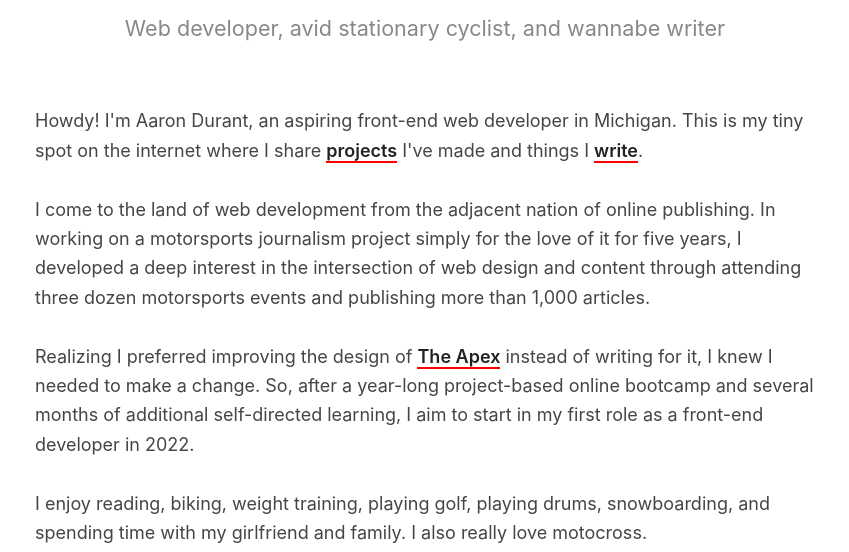
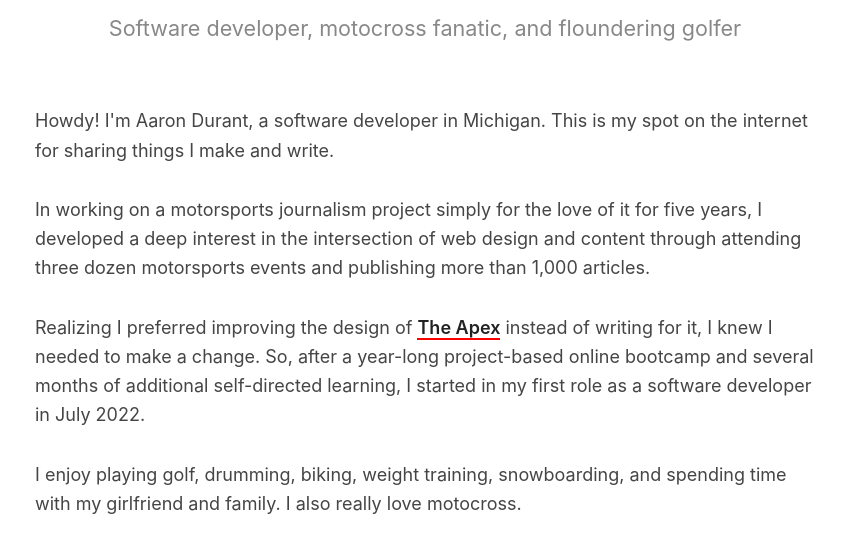
Before and after one commit to AaronRDurant/aaron-durant, a Gatsby site: page /about in a window 1280 px wide. Shown: the part 173-725 px from the top of the page, without its empty margins (215-1064 px from the left). Built offline with nearby package versions, Linux system fonts and the light colour scheme; Gatsby itself is replaced by a stand-in of ours.

Commit message:
Update images and about page

```diff
--- a/gatsby-config.js
+++ b/gatsby-config.js
@@ -3,7 +3,7 @@ module.exports = {
     title: `Aaron Durant`,
     author: {
       name: `Aaron Durant`,
-      summary: `, a front-end developer in Michigan intrigued by the intersection of web design and content.`,
+      summary: `, a software developer in Michigan intrigued by the intersection of web design and content.`,
     },
     description: `Aaron Durant's personal website, built with Gatsby.`,
     siteUrl: `https://aarondurant.com`,
--- a/package.json
+++ b/package.json
@@ -1,7 +1,7 @@
 {
   "name": "aaron-durant",
   "private": true,
-  "description": "Aaron Durant's personal website, built with Gatsby.",
+  "description": "Aaron Durant's personal website.",
   "version": "1.0.0",
   "author": "Aaron Durant <aaron@aarondurant.com> (https://www.aarondurant.com/)",
   "dependencies": {
--- a/src/components/Bio.js
+++ b/src/components/Bio.js
@@ -29,7 +29,7 @@ const Bio = () => {
         className="bio-avatar"
         layout="fixed"
         formats={["auto", "webp", "avif"]}
-        src="../images/aaron-durant-belle-isle.jpg"
+        src="../images/aaron-durant-chicago.jpg"
         width={100}
         height={100}
         quality={100}
--- a/src/pages/about.js
+++ b/src/pages/about.js
@@ -1,5 +1,5 @@
 import * as React from "react";
-import { Link, graphql } from "gatsby";
+import { graphql } from "gatsby";
 
 import Layout from "../components/Layout";
 import Seo from "../components/Seo";
@@ -14,24 +14,20 @@ const About = ({ data, location }) => {
         <header>
           <div className="page-header">
             <h1>About Me</h1>
-            <p>Web developer, avid stationary cyclist, and wannabe writer</p>
+            <p>Software developer, motocross fanatic, and floundering golfer</p>
           </div>
         </header>
 
         <section>
           <p>
-            Howdy! I'm Aaron Durant, an aspiring front-end web developer in
-            Michigan. This is my tiny spot on the internet where I share{" "}
-            <Link to="/projects">projects</Link> I've made and things I{" "}
-            <Link to="/blog">write</Link>.
+            Howdy! I'm Aaron Durant, a software developer in Michigan. This is
+            my spot on the internet for sharing things I make and write.
           </p>
           <p>
-            I come to the land of web development from the adjacent nation of
-            online publishing. In working on a motorsports journalism project
-            simply for the love of it for five years, I developed a deep
-            interest in the intersection of web design and content through
-            attending three dozen motorsports events and publishing more than
-            1,000 articles.
+            In working on a motorsports journalism project simply for the love
+            of it for five years, I developed a deep interest in the
+            intersection of web design and content through attending three dozen
+            motorsports events and publishing more than 1,000 articles.
           </p>
           <p>
             Realizing I preferred improving the design of{" "}
@@ -44,13 +40,13 @@ const About = ({ data, location }) => {
             </a>{" "}
             instead of writing for it, I knew I needed to make a change. So,
             after a year-long project-based online bootcamp and several months
-            of additional self-directed learning, I aim to start in my first
-            role as a front-end developer in 2022.
+            of additional self-directed learning, I started in my first role as
+            a software developer in July 2022.
           </p>
           <p>
-            I enjoy reading, biking, weight training, playing golf, playing
-            drums, snowboarding, and spending time with my girlfriend and
-            family. I also really love motocross.
+            I enjoy playing golf, drumming, biking, weight training,
+            snowboarding, and spending time with my girlfriend and family. I
+            also really love motocross.
           </p>
           <h2>Connect</h2>
           <p>
@@ -87,7 +83,7 @@ const About = ({ data, location }) => {
             </li>
             <li>
               <a
-                href="https://www.strava.com/athletes/70892495"
+                href="https://www.strava.com/athletes/ad80"
                 target="_blank"
                 rel="noreferrer"
               >
--- a/src/pages/projects.js
+++ b/src/pages/projects.js
@@ -17,7 +17,7 @@ const projectsList = [
   {
     name: "Dashboard",
     description:
-      "I wanted to add to my repertoire the skills necessary to create a corporate-themed admin panel. The result: a dashboard, three pages sourcing dummy data, four mini apps, seven functional charts, and experience with Tailwind CSS, Syncfusion, and more.",
+      "I wanted to add to my repertoire the skills necessary to create a corporate-themed admin panel. Creating this led to a dashboard, three pages sourcing dummy data, four mini apps, seven charts, and experience with Tailwind CSS, Syncfusion, and more.",
     code: "dashboard",
     demo: "https://dashboard-ad.netlify.app/",
     emoji: "📊",
@@ -26,7 +26,7 @@ const projectsList = [
   {
     name: "Tech Commerce",
     description:
-      'After acquiring lots of Gatsby experience, I switched to Next.js to create this simple e-commerce website. Beyond "the React framework for production," I was pleased to also use Sanity for content and Stripe for payments.',
+      'After acquiring lots of Gatsby experience, I switched to Next.js to create this simple e-commerce website. Beyond "the React framework for production," I was pleased to use Sanity for content and Stripe for payments.',
     code: "tech-commerce",
     demo: "https://tech-commerce-ad.netlify.app",
     emoji: "🛒",
@@ -35,7 +35,7 @@ const projectsList = [
   {
     name: "ARMA Sport Concept",
     description:
-      "In putting my spin on the website of nutritional supplement brand ARMA Sport, I fortified my knowledge of React and CSS, including Flexbox, Grid, the BEM methodology, media queries, and more.",
+      "In putting my spin on the current website for nutritional supplement brand ARMA Sport, I fortified my knowledge of React and CSS, including Flexbox, Grid, the BEM methodology, media queries, and more.",
     code: "arma-concept",
     demo: "https://arma-concept-ad.netlify.app",
     emoji: "💪🏻",
```
Also changed, not shown: src/pages/index.js (+5 -7 lines), src/images/aaron-durant-belle-isle-fountain.jpg (deleted), src/images/aaron-durant-belle-isle.jpg (deleted), src/images/aaron-durant-chicago-pier.jpg (added), src/images/aaron-durant-chicago.jpg (added), 1 other file.
